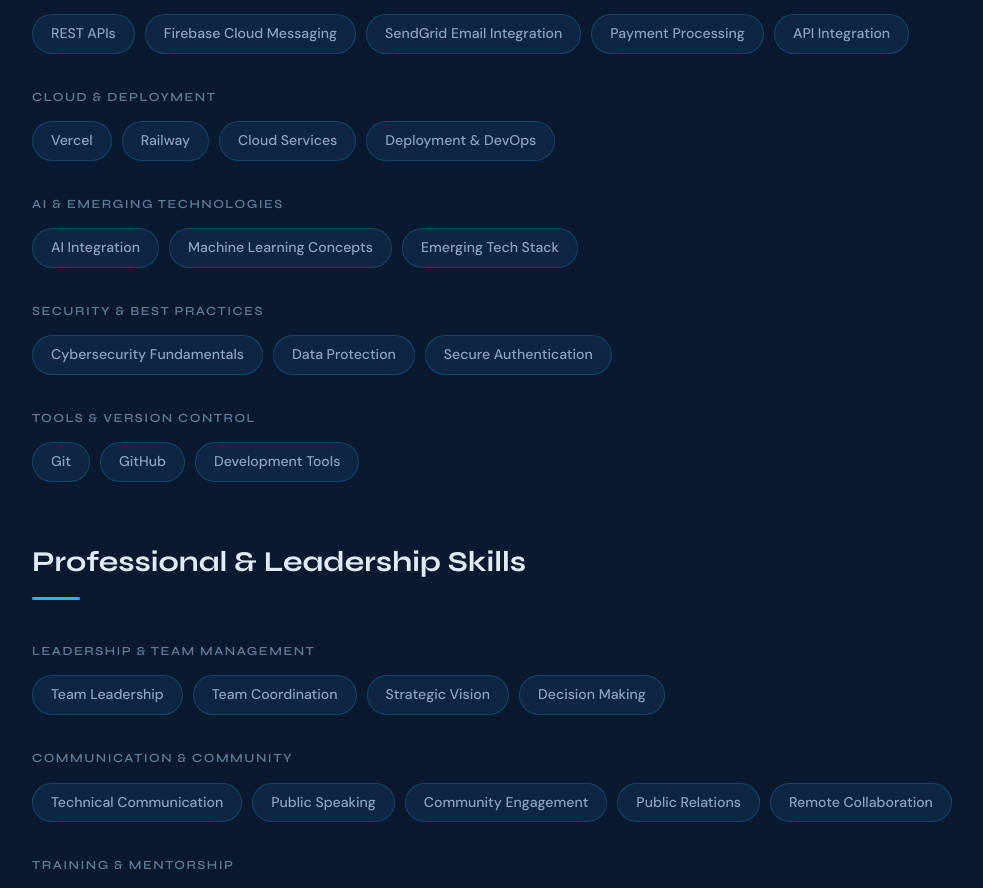
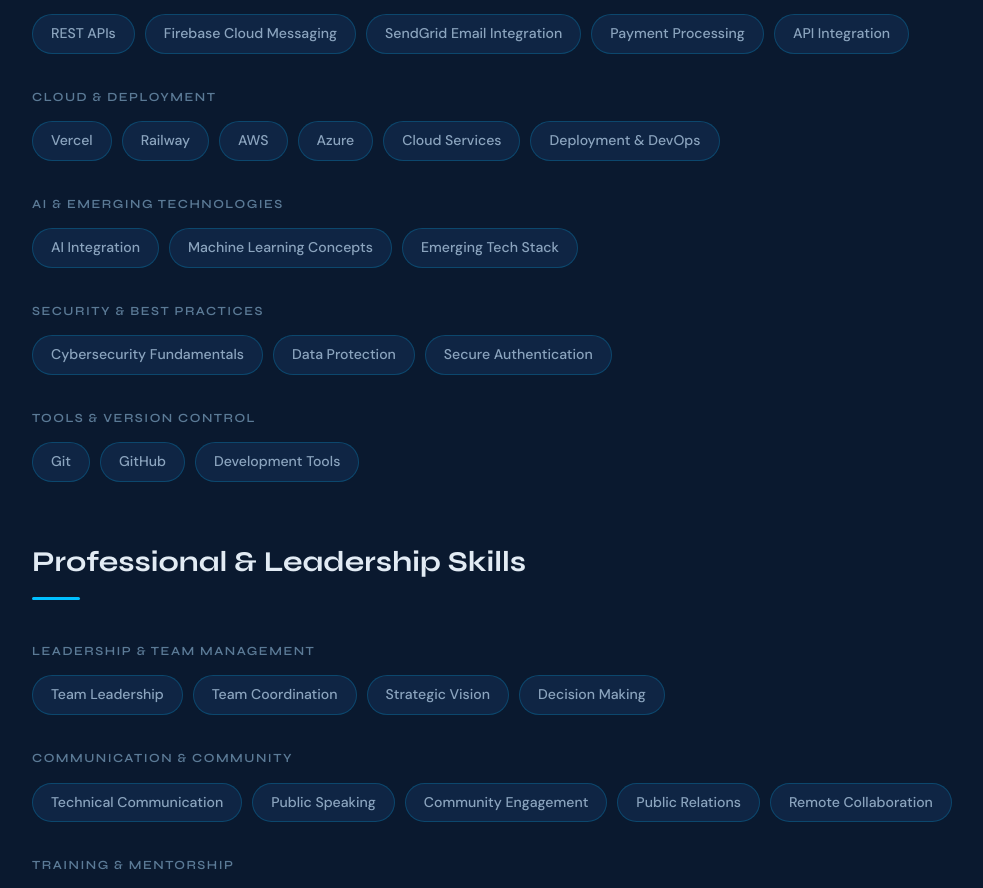
Before and after one commit to okech-michael/official-portfiliosite, a React (Vite) app: page /skills in a window 1280 px wide. Shown: the part 960-1848 px from the top of the page, without its empty margins (56-1039 px from the left). Built offline with nearby package versions, Linux system fonts and the light colour scheme.

Commit message:
Add AWS and Azure to Cloud & Deployment skills

```diff
--- a/src/components/Skills.tsx
+++ b/src/components/Skills.tsx
@@ -105,6 +105,8 @@
               <div className="skill-tags">
                 <span className="skill-tag">Vercel</span>
                 <span className="skill-tag">Railway</span>
+                <span className="skill-tag">AWS</span>
+                <span className="skill-tag">Azure</span>
                 <span className="skill-tag">Cloud Services</span>
                 <span className="skill-tag">Deployment & DevOps</span>
               </div>
```
